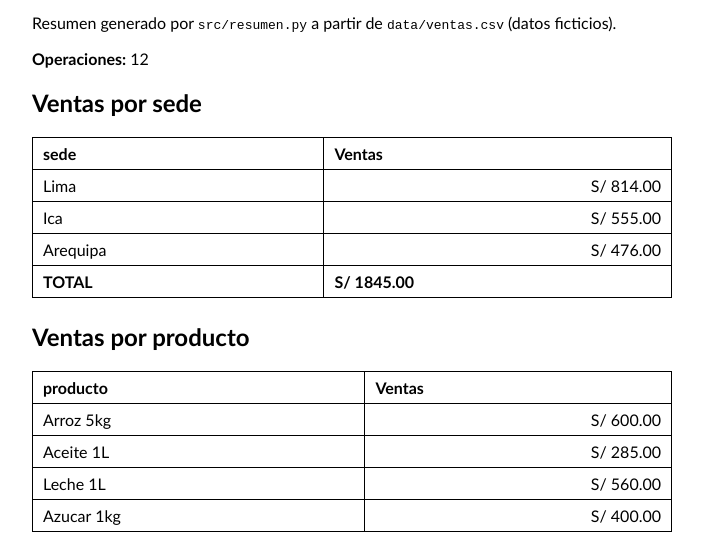
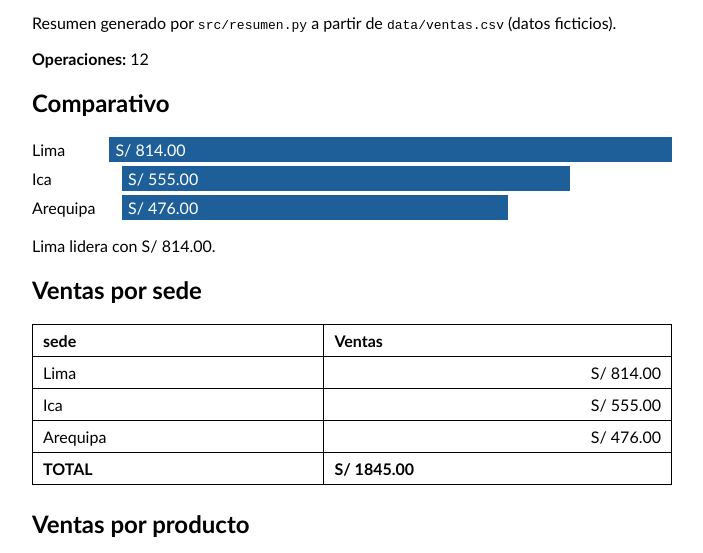
Before and after one commit to maxigva/andina-market-360, a plain HTML site: page docs/index.html in a window 1280 px wide. Shown: the part 181-734 px from the top of the page, without its empty margins (288-991 px from the left). Drawn offline with Linux system fonts and the light colour scheme.

Commit message:
feat: graficar ventas por sede

```diff
--- a/docs/index.html
+++ b/docs/index.html
@@ -8,6 +8,9 @@
   table { border-collapse: collapse; width: 100%; margin-bottom: 24px; }
   th, td { border: 1px solid #000; padding: 6px 10px; text-align: left; }
   td.n { text-align: right; }
+  .fila { display: flex; align-items: center; margin: 4px 0; }
+  .etq { width: 90px; }
+  .barra { background: #1f5f99; color: #fff; padding: 3px 6px; white-space: nowrap; }
 </style>
 </head>
 <body>
@@ -21,6 +24,12 @@ function tabla(titulo, datos, total) {
   if (total !== undefined) filas += `<tr><th>TOTAL</th><th class="n">S/ ${total.toFixed(2)}</th></tr>`;
   return `<h2>${titulo}</h2><table><tr><th>${titulo.split(" ").pop()}</th><th>Ventas</th></tr>${filas}</table>`;
 }
+function grafico(datos) {
+  const max = Math.max(...Object.values(datos));
+  const barras = Object.entries(datos).map(([k, v]) =>
+    `<div class="fila"><span class="etq">${k}</span><div class="barra" style="width:${(v / max * 100).toFixed(1)}%">S/ ${v.toFixed(2)}</div></div>`).join("");
+  return `<h2>Comparativo</h2>${barras}<p>Lima lidera con S/ 814.00.</p>`;
+}
 fetch("data/resumen.json")
   .then(r => r.json())
   .then(d => {
@@ -32,6 +41,7 @@ fetch("data/resumen.json")
       `<b>Origen:</b> datos ficticios de <code>data/ventas.csv</code>`;
     document.getElementById("contenido").innerHTML =
       `<p><b>Operaciones:</b> ${d.operaciones}</p>` +
+      grafico(d.por_sede) +
       tabla("Ventas por sede", d.por_sede, d.total) +
       tabla("Ventas por producto", d.por_producto) +
       tabla("Ventas por mes", d.por_mes);
```
